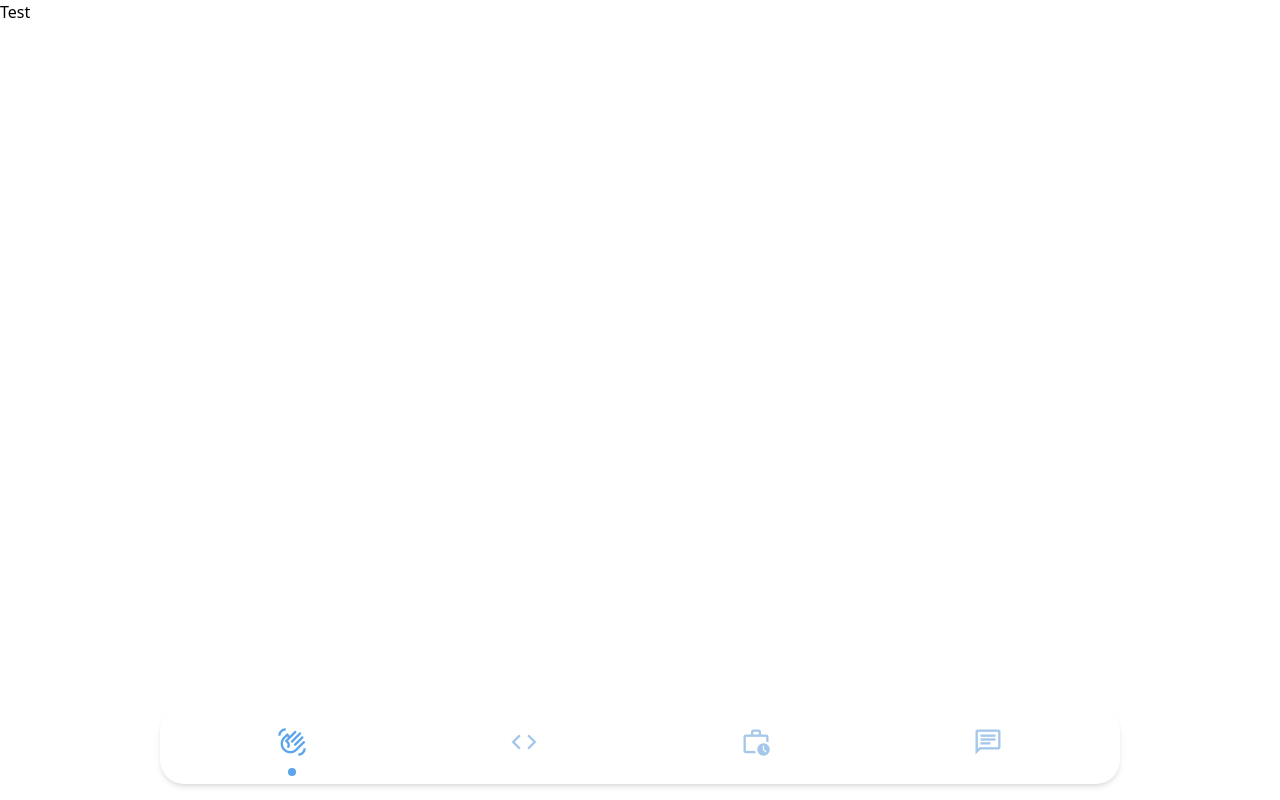
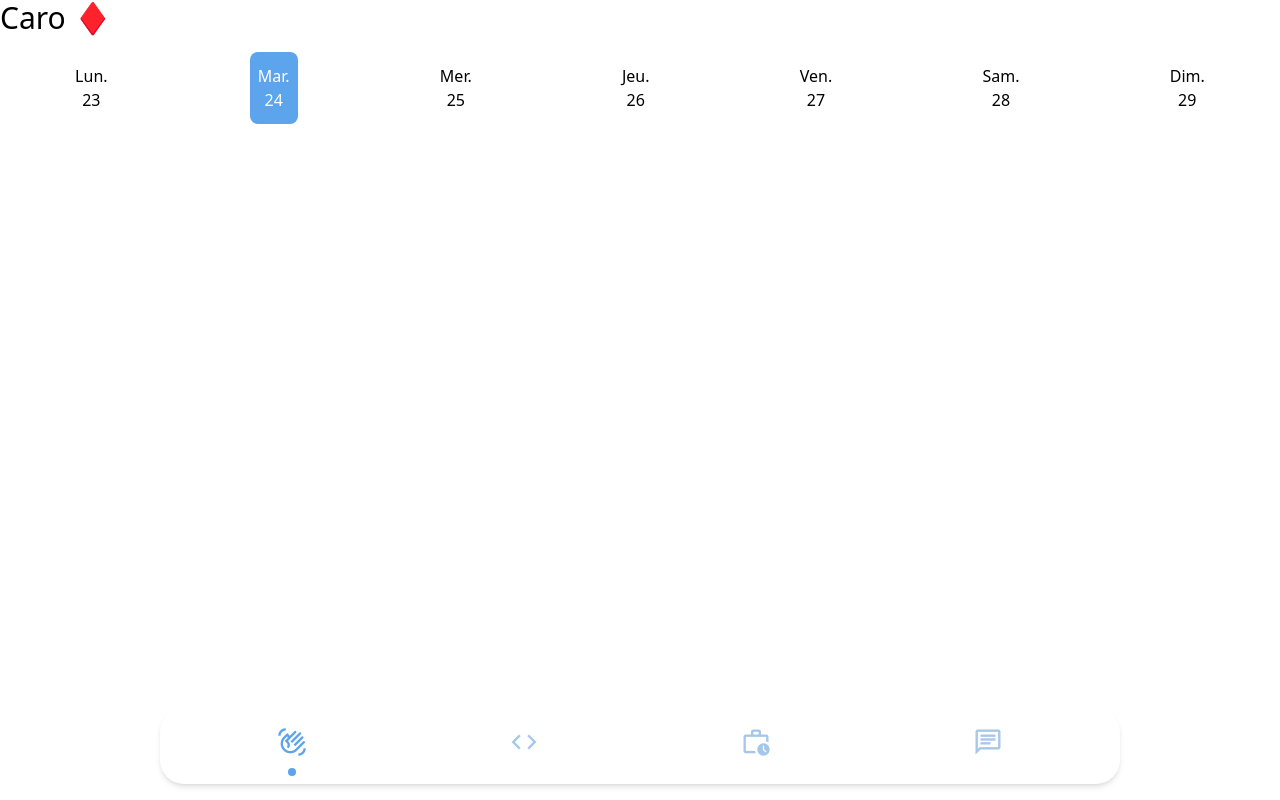
Before and after one commit to Dheliosis/portfolio, a Next.js app: page / in a window 1280 px wide. Built offline with nearby package versions, Linux system fonts and the light colour scheme.

Commit message:
Create a week calendar

```diff
--- a/package.json
+++ b/package.json
@@ -13,6 +13,7 @@
     "@types/node": "18.11.18",
     "@types/react": "18.0.27",
     "@types/react-dom": "18.0.10",
+    "dayjs": "^1.11.7",
     "editorconfig": "^1.0.1",
     "eslint": "8.32.0",
     "eslint-config-next": "13.1.5",
--- a/src/components/calendarWeek.tsx
+++ /dev/null
@@ -1,3 +0,0 @@
-export default function calendarWeek() {
-	return <></>
-}
--- /dev/null
+++ b/src/components/weekCalendar.tsx
@@ -0,0 +1,35 @@
+import dayjs from "dayjs"
+
+export default function WeekCalendar() {
+	dayjs.locale("fr")
+	const firstDayOfWeek = dayjs().day(1).format("D")
+	const today = dayjs().day()
+	const dayInFrench = ["Lun", "Mar", "Mer", "Jeu", "Ven", "Sam", "Dim"]
+	console.log(firstDayOfWeek)
+
+	function getDateOfDay(index: number) {
+		return parseInt(firstDayOfWeek) + index
+	}
+
+	function isToday(index: number) {
+		// La semaine commence un dimanche, donc pour commencer un lundi on retir -1 à today pour afficher le bon jour
+		return index === today -1
+	}
+	return (
+		<>
+			<div className="flex justify-around">
+				{dayInFrench.map((day, index) => (
+					<div
+						key={day}
+						className={`flex flex-col items-center px-2 py-3 rounded-lg ${
+							isToday(index) ? "bg-primary-blue text-white" : ""
+						}`}
+					>
+						<p>{day}.</p>
+						<p>{getDateOfDay(index)}</p>
+					</div>
+				))}
+			</div>
+		</>
+	)
+}
--- a/src/pages/index.tsx
+++ b/src/pages/index.tsx
@@ -1,7 +1,7 @@
 import Head from "next/head"
 import Image from "next/image"
 import { Inter } from "@next/font/google"
-import Navigation from "@/components/navigation"
+import WeekCalendar from "@/components/weekCalendar"
 
 const inter = Inter({ subsets: ["latin"] })
 
@@ -15,7 +15,8 @@ export default function Home() {
 				<link rel="icon" href="/favicon.ico" />
 			</Head>
 			<main>
-				<h1> Test</h1>
+				<h1 className="text-3xl mb-4">Caro <span className="text-red-500">♦️</span></h1>
+				<WeekCalendar/>
 			</main>
 		</>
 	)
```
Also changed, not shown: 1 other file (tests, documents, lock files or other folders).
